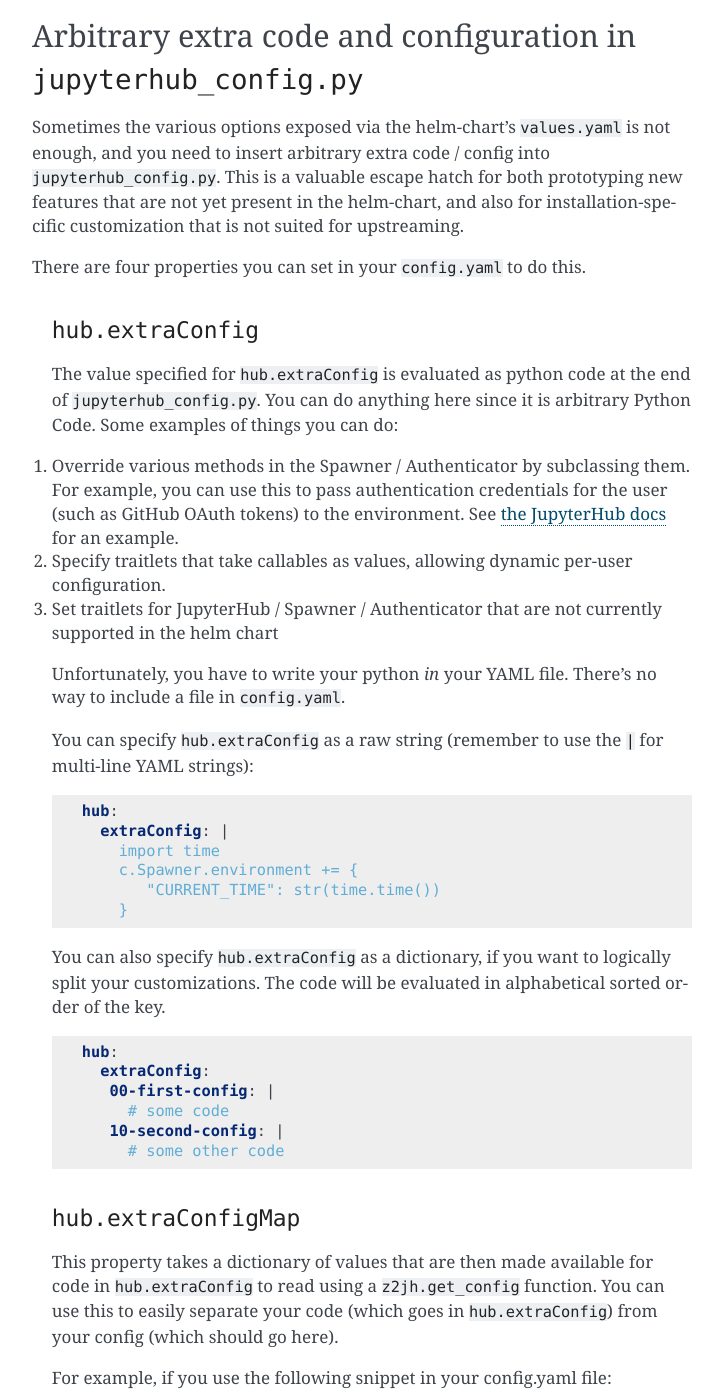
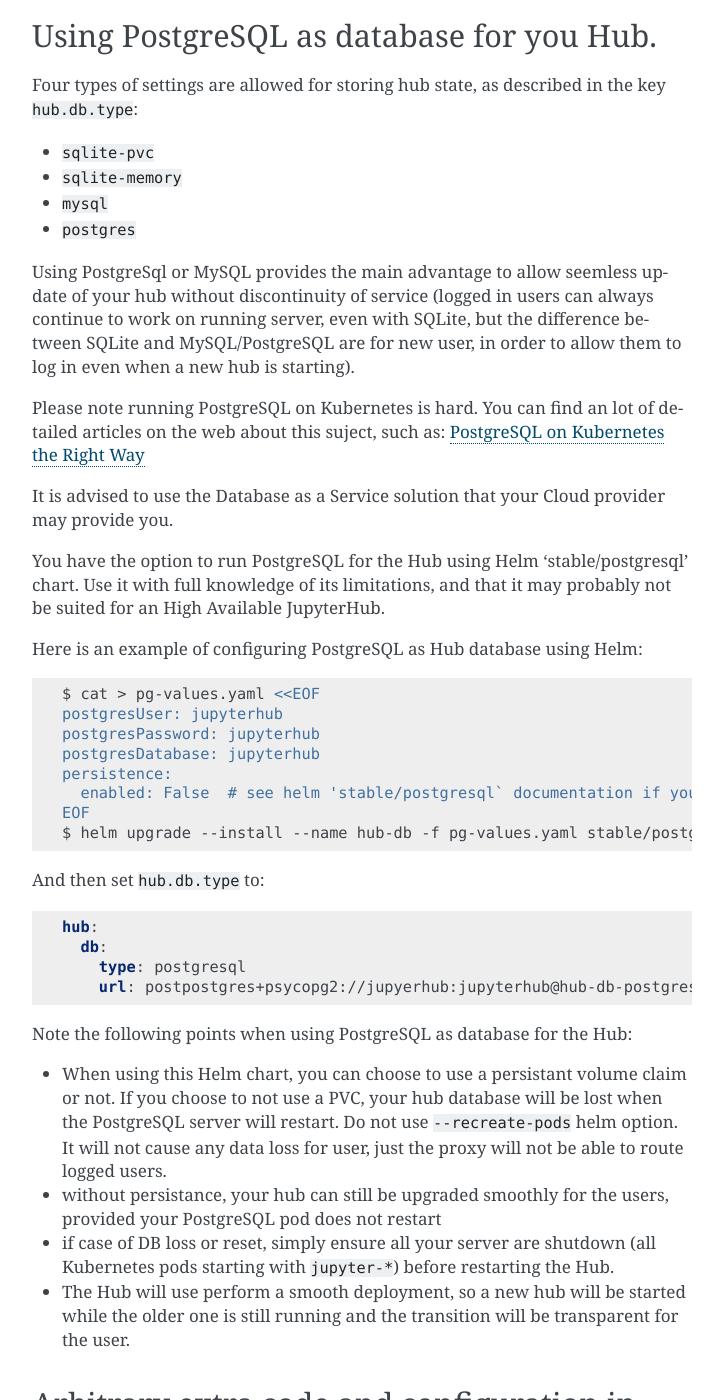
Before and after one commit to jupyterhub/zero-to-jupyterhub-k8s, a Sphinx documentation site: the page built from doc/source/advanced.md, in a window 1280 px wide and 1400 px high, scrolled down 1747 px. Shown: the whole window, without its empty margins (388-1111 px from the left). Built offline with Sphinx 7.4.7, drawn with Linux system fonts in a browser that asks for light colours; pages that are not in the unit, such as notebooks, are missing from menus; some of the changed text lies outside the part shown.

Commit message:
Add a section on how to use helm stable/postgresql for the hub
Reference #567

Signed-off-by: Gaetan Semet <gaetan@xeberon.net>

````diff
--- a/doc/source/advanced.md
+++ b/doc/source/advanced.md
@@ -74,6 +74,72 @@
 
 This should provision a certificate, and keep renewing it whenever it gets close
 to expiry!
+
+
+## Using PostgreSQL as database for you Hub.
+
+Four types of settings are allowed for storing hub state, as described in
+the key ``hub.db.type``:
+
+- ``sqlite-pvc``
+- ``sqlite-memory``
+- ``mysql``
+- ``postgres``
+
+Using PostgreSql or MySQL provides the main advantage to allow seemless update
+of your hub without discontinuity of service (logged in users can always
+continue to work on running server, even with SQLite, but the difference between
+SQLite and MySQL/PostgreSQL are for new user, in order to allow them to log in
+even when a new hub is starting).
+
+Please note running PostgreSQL on Kubernetes is hard. You can find an lot of
+detailed articles on the web about this suject, such as:
+[PostgreSQL on Kubernetes the Right Way](https://medium.com/kokster/postgresql-on-kubernetes-the-right-way-part-one-d174ee8a56e3)
+
+It is advised to use the Database as a Service solution that your Cloud
+provider may provide you.
+
+You have the option to run PostgreSQL for the Hub using Helm 'stable/postgresql'
+chart. Use it with full knowledge of its limitations, and that it may probably
+not be suited for an High Available JupyterHub.
+
+Here is an example of configuring PostgreSQL as Hub database using Helm:
+
+```bash
+$ cat > pg-values.yaml <<EOF
+postgresUser: jupyterhub
+postgresPassword: jupyterhub
+postgresDatabase: jupyterhub
+persistence:
+  enabled: False  # see helm 'stable/postgresql` documentation if you want pesistance
+EOF
+$ helm upgrade --install --name hub-db -f pg-values.yaml stable/postgresql
+```
+
+And then set `hub.db.type` to:
+
+```yaml
+hub:
+  db:
+    type: postgresql
+    url: postpostgres+psycopg2://jupyerhub:jupyterhub@hub-db-postgresql:5432/jupyterhub
+```
+
+Note the following points when using PostgreSQL as database for the Hub:
+
+- When using this Helm chart, you can choose to use a persistant volume claim
+  or not. If you choose to not use a PVC, your hub database will be lost when
+  the PostgreSQL server will restart.
+  Do not use `--recreate-pods` helm option.
+  It will not cause any data loss for user, just the proxy will not be able
+  to route logged users.
+- without persistance, your hub can still be upgraded smoothly for the
+  users, provided your PostgreSQL pod does not restart
+- if case of DB loss or reset, simply ensure all your server are shutdown
+  (all Kubernetes pods starting with `jupyter-*`) before restarting the Hub.
+- The Hub will use perform a smooth deployment, so a new hub will be started
+  while the older one is still running and the transition will be transparent
+  for the user.
 
 ## Arbitrary extra code and configuration in `jupyterhub_config.py`
 
````
